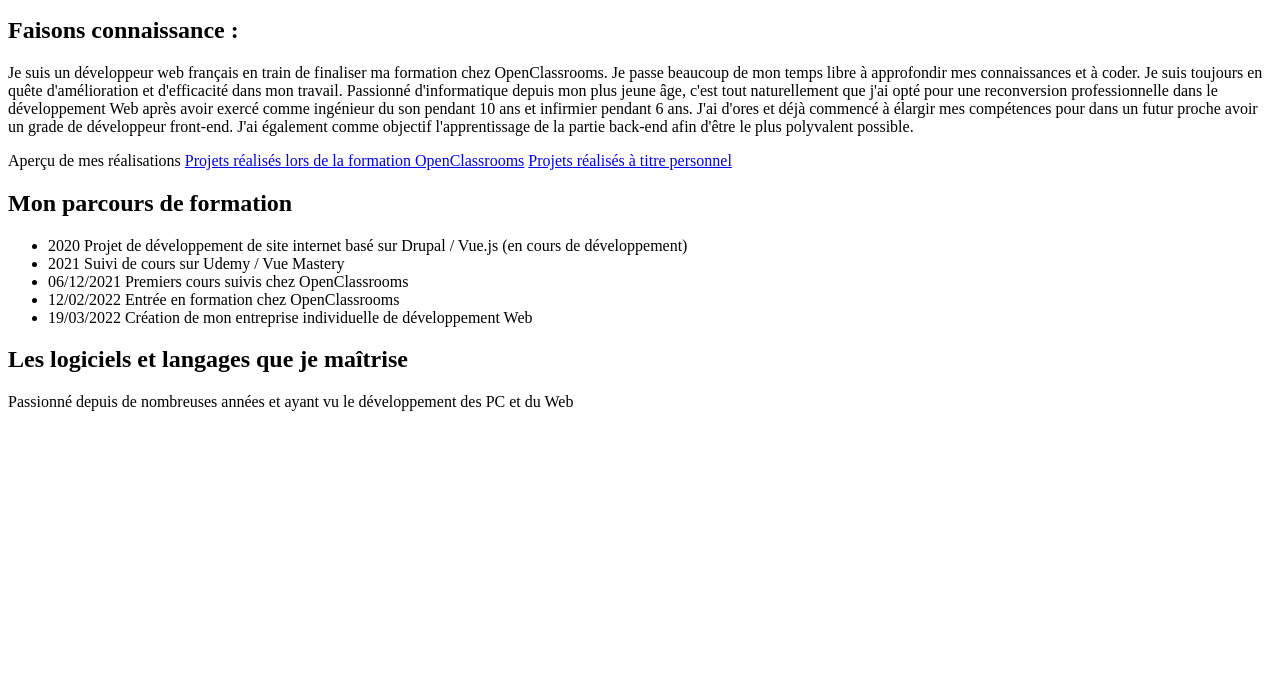
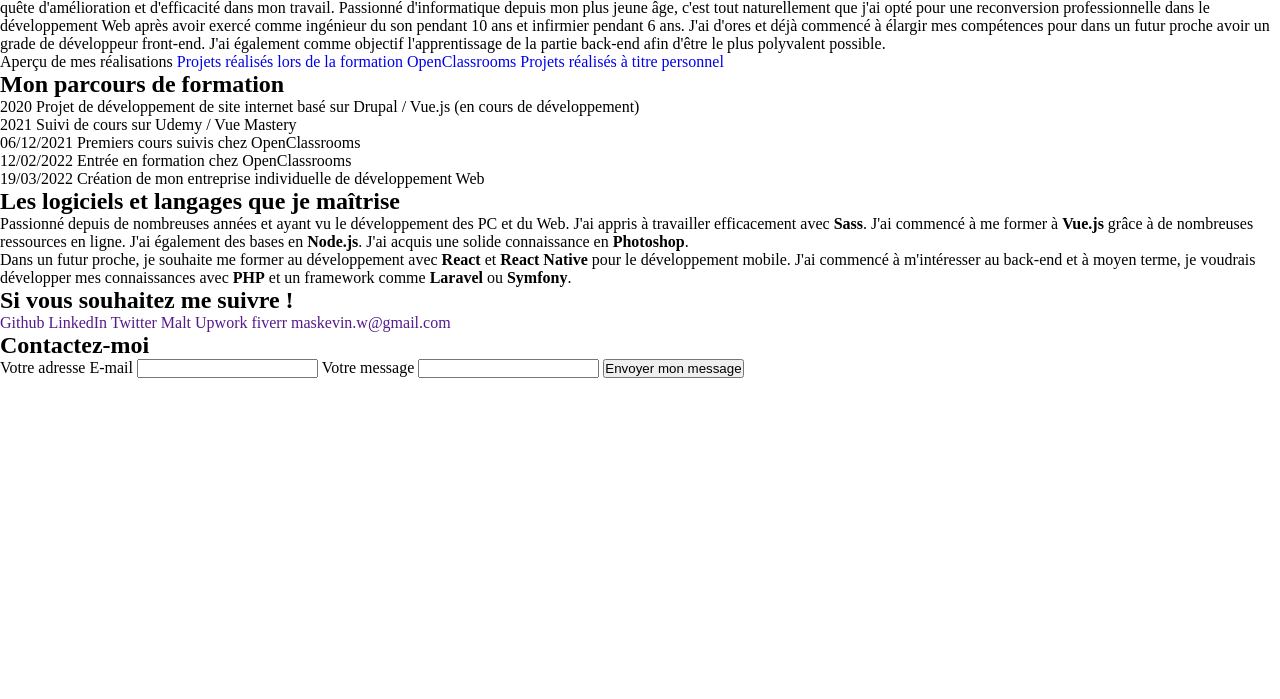
Before and after one commit to KLdvl/Siteperso, a plain HTML site: page index.html in a window 1280 px wide. Shown: the part 101-800 px from the top of the page. Drawn offline with Linux system fonts and the light colour scheme.

Commit message:
Final html

```diff
--- a/css/style.css
+++ b/css/style.css
@@ -5,3 +5,9 @@
   padding: 0;
   box-sizing: border-box;
 }
+li {
+  list-style-type: none;
+}
+a {
+  text-decoration: none;
+}
--- a/index.html
+++ b/index.html
@@ -4,6 +4,7 @@
     <meta charset="UTF-8" />
     <meta http-equiv="X-UA-Compatible" content="IE=edge" />
     <meta name="viewport" content="width=device-width, initial-scale=1.0" />
+    <link rel="stylesheet" href="./css/style.css" />
     <title>Kevin Mas, Web Developpeur</title>
   </head>
   <body>
@@ -68,8 +69,38 @@
         <h2>Les logiciels et langages que je maîtrise</h2>
         <p>
           Passionné depuis de nombreuses années et ayant vu le développement des
-          PC et du Web
+          PC et du Web. J'ai appris à travailler efficacement avec
+          <strong>Sass</strong>. J'ai commencé à me former à
+          <strong>Vue.js</strong> grâce à de nombreuses ressources en ligne.
+          J'ai également des bases en <strong>Node.js</strong>. J'ai acquis une
+          solide connaissance en <strong>Photoshop</strong>.
         </p>
+        <p>
+          Dans un futur proche, je souhaite me former au développement avec
+          <strong>React</strong> et <strong>React Native</strong> pour le
+          développement mobile. J'ai commencé à m'intéresser au back-end et à
+          moyen terme, je voudrais développer mes connaissances avec
+          <strong>PHP</strong> et un framework comme <strong>Laravel</strong> ou
+          <strong>Symfony</strong>.
+        </p>
+      </section>
+      <section>
+        <h2>Si vous souhaitez me suivre !</h2>
+        <a href="">Github</a>
+        <a href="">LinkedIn</a>
+        <a href="">Twitter</a>
+        <a href="">Malt</a>
+        <a href="">Upwork</a>
+        <a href="">fiverr</a>
+        <a href="">maskevin.w@gmail.com</a>
+      </section>
+      <section>
+        <h2>Contactez-moi</h2>
+        <label for="email">Votre adresse E-mail</label>
+        <input type="email" name="" id="email" />
+        <label for="message">Votre message</label>
+        <input type="text" name="" id="message" />
+        <input type="submit" value="Envoyer mon message" />
       </section>
     </main>
   </body>
```
